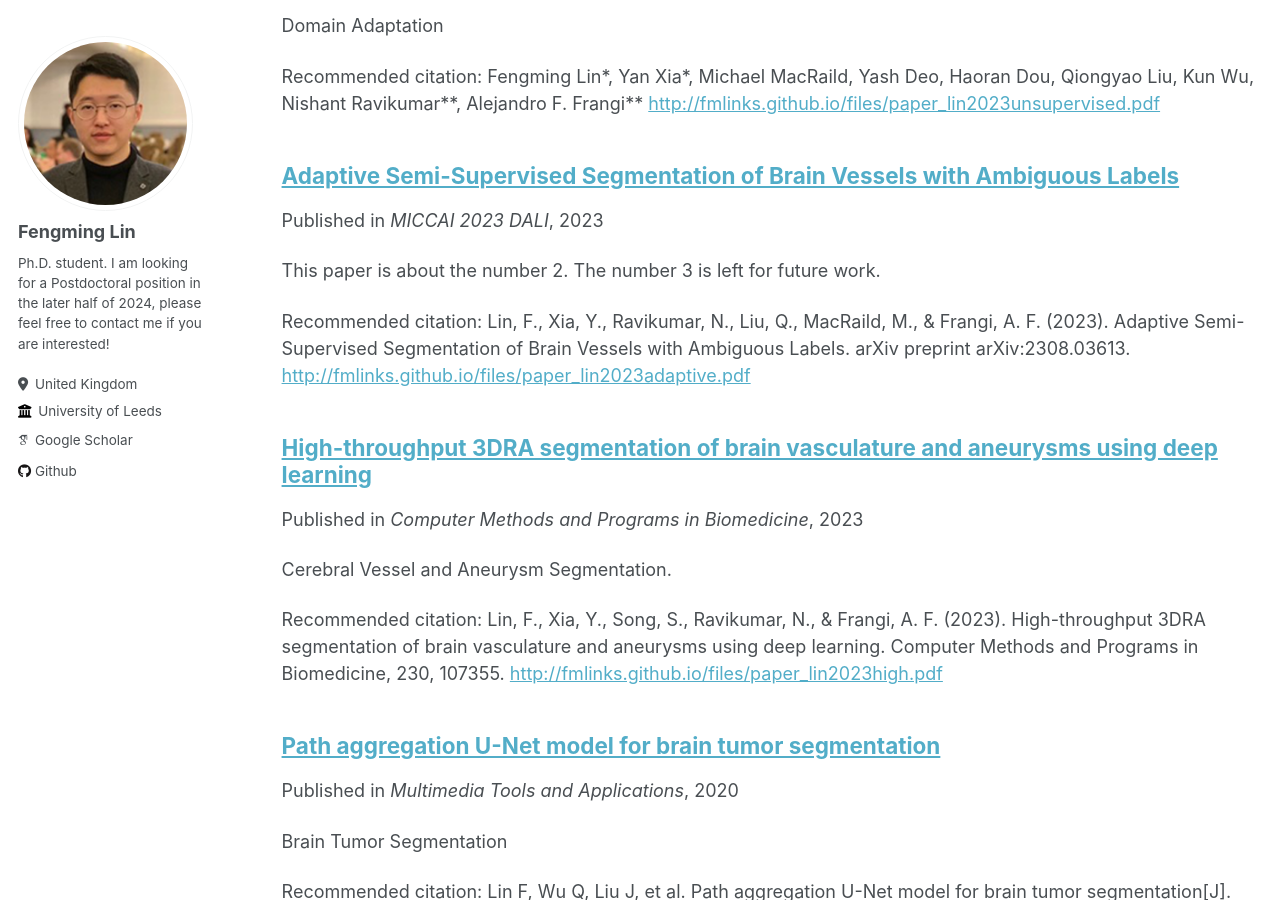
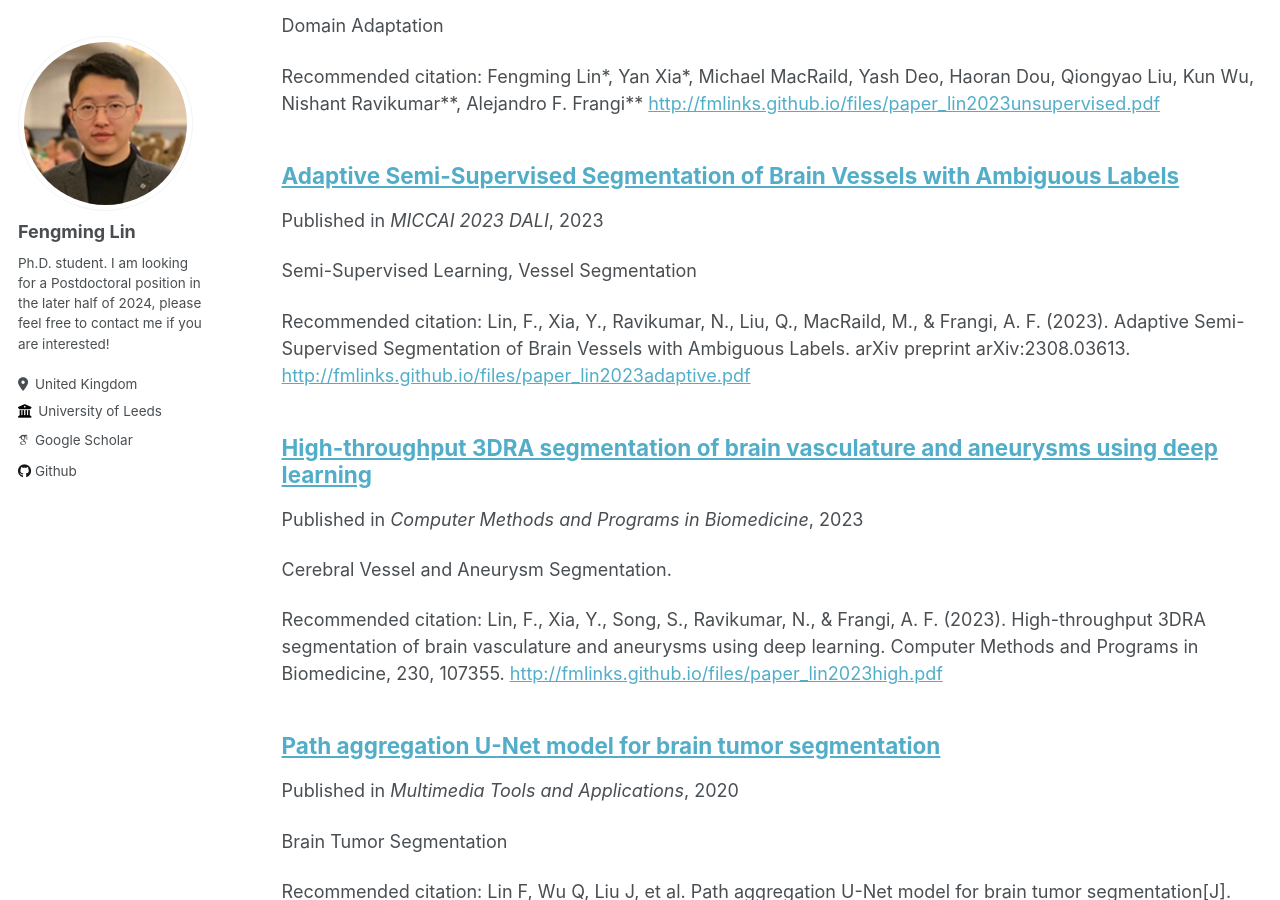
Before and after one commit to fmlinks/fmlinks.github.io, a Jekyll site: the page built from _pages/publications.md, in a window 1280 px wide and 900 px high, scrolled down 641 px. Built offline with Jekyll 4.4.1, drawn with Linux system fonts in a browser that asks for light colours; some web fonts are replaced.

Commit message:
Update 2023-08-07-paper-lin2023adaptive.md

```diff
--- a/_publications/2023-08-07-paper-lin2023adaptive.md
+++ b/_publications/2023-08-07-paper-lin2023adaptive.md
@@ -2,7 +2,7 @@
 title: "Adaptive Semi-Supervised Segmentation of Brain Vessels with Ambiguous Labels"
 collection: Springer
 permalink: /publication/2023-08-07-paper-lin2023adaptive
-excerpt: 'This paper is about the number 2. The number 3 is left for future work.'
+excerpt: 'Semi-Supervised Learning, Vessel Segmentation'
 date: 2023-08-07
 venue: 'MICCAI 2023 DALI'
 paperurl: 'http://fmlinks.github.io/files/paper_lin2023adaptive.pdf'
```
